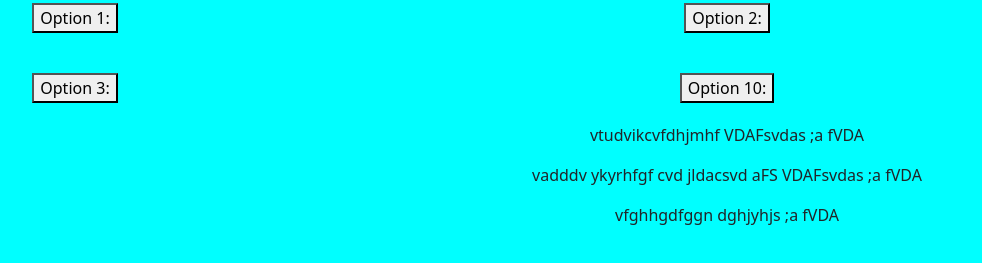
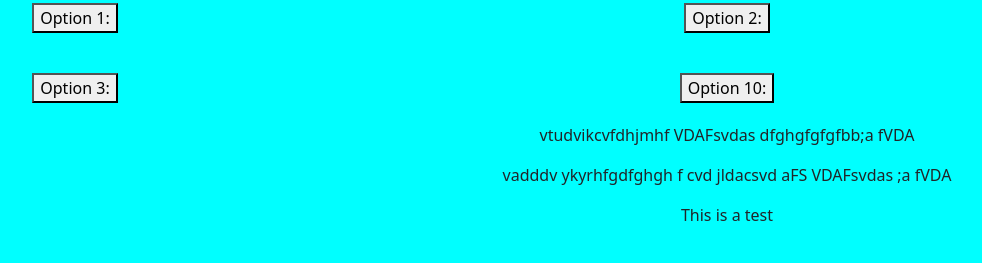
Before and after one commit to MFS4711/quiz-api, a plain HTML site: page index.html in a window 1280 px wide. Shown: the part 73-336 px from the top of the page, without its empty margins (239-1221 px from the left). Drawn offline with nearby package versions, Linux system fonts and the light colour scheme; no server answers.

Commit message:
add change

```diff
--- a/index.html
+++ b/index.html
@@ -35,9 +35,9 @@
     </div>
     <div class="col-6">
       <button id="option-4">Option 10:</button>
-      <p>vtudvikcvfdhjmhf VDAFsvdas ;a fVDA</p>
-      <p>vadddv ykyrhfgf cvd jldacsvd aFS VDAFsvdas ;a fVDA</p>
-      <p>vfghhgdfggn dghjyhjs ;a fVDA</p>
+      <p>vtudvikcvfdhjmhf VDAFsvdas dfghgfgfgfbb;a fVDA</p>
+      <p>vadddv ykyrhfgdfghgh f cvd jldacsvd aFS VDAFsvdas ;a fVDA</p>
+      <p>This is a test</p>
     </div>
   </div>
 
```
